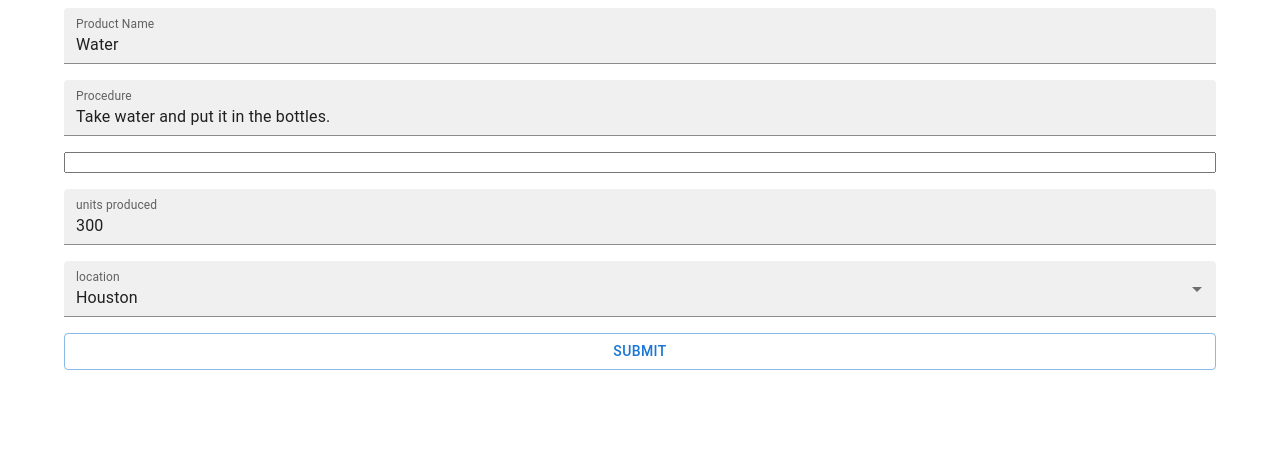
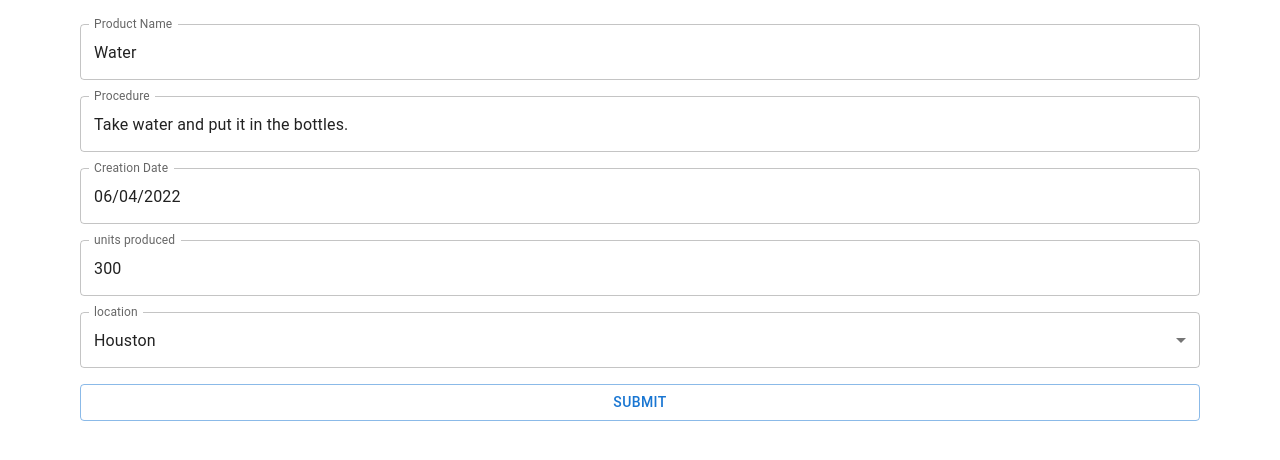
Before and after one commit to medasmarathon/challenge-app, a Next.js app: page / in a window 1280 px wide. Shown: the top 460 px of the page. Built offline with nearby package versions, Linux system fonts and the light colour scheme.

Commit message:
add date input

```diff
--- a/src/components/app-form.tsx
+++ b/src/components/app-form.tsx
@@ -35,7 +35,7 @@ export default function AppForm({ config, data }: { config: IFormConfig, data: I
   else
     return (
       <Container>
-        <Box>
+        <Box padding={2}>
           <Stack spacing={2}>
             {
               inputData.map(fieldInput => (
--- a/src/components/date-field-input.tsx
+++ b/src/components/date-field-input.tsx
@@ -1,10 +1,28 @@
 import { IField } from "@/interfaces/form-interfaces";
+import { debounce } from "@mui/material";
+import { DatePicker } from "@mui/x-date-pickers";
+import dayjs, { Dayjs } from "dayjs";
+import { useState } from "react";
 export interface DateFieldInputProps extends IField {
   value: Date
   onInputChange: (input: DateFieldInputProps) => void
 }
 export default function DateFieldInput(props: DateFieldInputProps) {
+  const [inputValue, setInputValue] = useState(dayjs(props.value));
+  const debouncedInputChange = debounce(props.onInputChange, 500);
+
+  const setInput = (value: Dayjs | undefined | null) => {
+    if (!value) return;
+    setInputValue(dayjs(value));
+    debouncedInputChange({
+      ...props,
+      value: value.toDate()
+    });
+  }
   return (
-    <input></input>
+    <DatePicker
+      label={props.name}
+      value={inputValue}
+      onChange={(newValue) => setInput(newValue)} />
   )
 }
--- a/src/components/number-field-input.tsx
+++ b/src/components/number-field-input.tsx
@@ -20,7 +20,8 @@ export default function NumberFieldInput(props: NumberFieldInputProps) {
   return (
     <TextField
       id="filled-number"
-      label={props.name} variant="filled"
+      label={props.name} variant="outlined"
+      color="primary"
       inputProps={{ inputMode: 'numeric', pattern: '[0-9]*' }}
       value={inputValue}
       onChange={(e) => setInput(Number(e.target.value))} />
--- a/src/components/select-field-input.tsx
+++ b/src/components/select-field-input.tsx
@@ -24,7 +24,8 @@ export default function SelectFieldInput(props: SelectFieldInputProps) {
       id="filled-select-currency"
       select
       label={props.name}
-      variant="filled"
+      variant="outlined"
+      color="primary"
       value={inputValue}
       onChange={(e) => setInput(Number(e.target.value))}
     >
--- a/src/components/text-field-input.tsx
+++ b/src/components/text-field-input.tsx
@@ -24,8 +24,9 @@ export default function TextFieldInput(props: TextFieldInputProps) {
   return (
     <TextField
       id="filled-basic"
-      label={props.name} variant="filled"
+      label={props.name} variant="outlined"
       value={inputValue}
+      color="primary"
       onChange={(e) => setInput(e.target.value)} />
   )
 }
```
